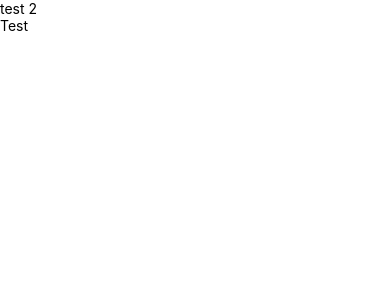
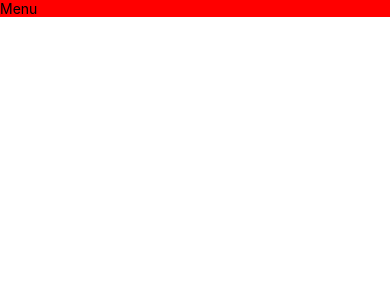
Before and after one commit to Rajasekardb/ReactNativeProj, a React Native app: screen / in a window 390 px wide. Shown: the top 300 px of the page. Built offline with nearby package versions, Linux system fonts and the light colour scheme.

Commit message:
24-11-2023:22:05

```diff
--- a/App.jsx
+++ b/App.jsx
@@ -1,11 +1,11 @@
 import React from 'react';
-import {Text, View} from 'react-native';
+import {View} from 'react-native';
+import Menu from './src/page/menu/Menu';
 
 function App() {
   return (
     <View>
-      <Text>test 2</Text>
-      <Text>Test</Text>
+      <Menu />
     </View>
   );
 }
--- /dev/null
+++ b/src/page/menu/Menu.jsx
@@ -0,0 +1,15 @@
+import React from 'react';
+import {Text, View} from 'react-native';
+
+import useStyleMenu from './useStyleMenu';
+
+function Menu() {
+  const styles = useStyleMenu();
+  return (
+    <View style={styles.menu}>
+      <Text>Menu</Text>
+    </View>
+  );
+}
+
+export default Menu;
--- /dev/null
+++ b/src/page/menu/useStyleMenu.js
@@ -0,0 +1,13 @@
+import {StyleSheet} from 'react-native';
+
+function useStyleMenu() {
+  const styles = StyleSheet.create({
+    menu: {
+      backgroundColor: 'red',
+    },
+  });
+
+  return styles;
+}
+
+export default useStyleMenu;
```
Also changed, not shown: package.json (+11 -1 lines), сomponents/test/Test.js (deleted, +0 -9 lines), сomponents/test/Test.jsx (deleted, +0 -15 lines), 2 other files (tests, documents, lock files or other folders).
